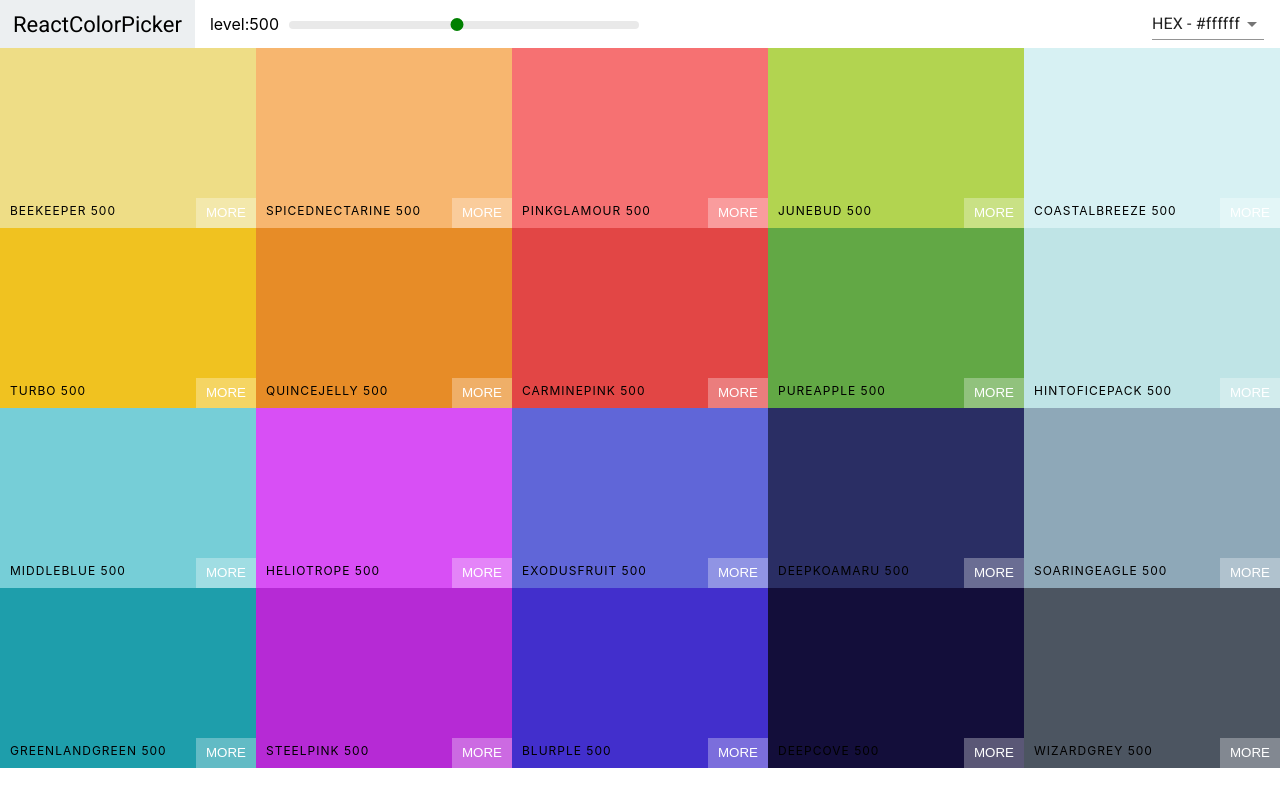
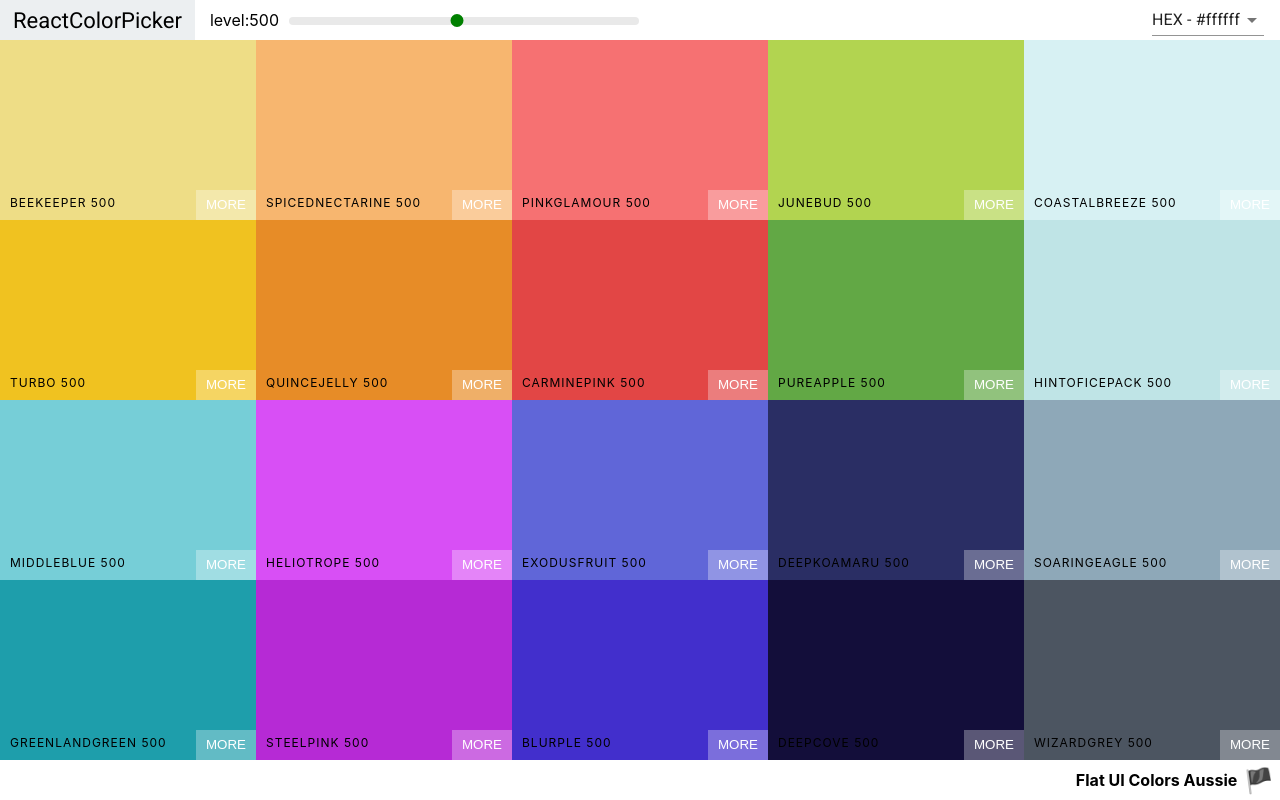
Before and after one commit to sachinjachak2001/color-app, a React (Create React App) app: page / in a window 1280 px wide. Built offline with nearby package versions, Linux system fonts and the light colour scheme.

Commit message:
footer added

```diff
--- a/src/Navbar.css
+++ b/src/Navbar.css
@@ -2,7 +2,7 @@
   display: flex;
   align-items: center;
   justify-content: flex-start;
-  height: 6vh;
+  height: 5vh;
 }
 
 .logo {
--- a/src/Navbar.js
+++ b/src/Navbar.js
@@ -4,10 +4,10 @@
 import Snackbar from "@material-ui/core/Snackbar";
 import CloseIcon from "@material-ui/icons/Close";
 import IconButton from "@material-ui/core/IconButton";
-import Slider, { Range } from "rc-slider";
+import Slider from "rc-slider";
 import "rc-slider/assets/index.css";
 import "./Navbar.css";
-import { VerticalAlignBottom } from "@material-ui/icons";
+// import { VerticalAlignBottom } from "@material-ui/icons";
 
 class Navbar extends Component {
   constructor(props) {
@@ -24,7 +24,7 @@
     this.props.handleChange(e.target.value);
   }
   render() {
-    let { level, changeLevels, handleChange } = this.props;
+    let { level, changeLevels } = this.props;
     let { format } = this.state;
     return (
       <header className="Navbar">
--- a/src/Palette.css
+++ b/src/Palette.css
@@ -4,3 +4,16 @@
 .Palette-colors {
   height: 90%;
 }
+
+.Palette-fotter {
+  background-color: white;
+  height: 5vh;
+  display: flex;
+  justify-content: flex-end;
+  align-items: center;
+  font-weight: bold;
+}
+.emoji {
+  font-size: 1.5rem;
+  margin: 0.4rem;
+}
--- a/src/Palette.js
+++ b/src/Palette.js
@@ -21,10 +21,10 @@
     this.setState({ format: val });
   }
   render() {
-    const { colors } = this.props.palette;
+    const { colors, paletteName, emoji } = this.props.palette;
     const { level, format } = this.state;
     const colorBoxes = colors[level].map((color) => (
-      <ColorBox background={color[format]} name={color.name} />
+      <ColorBox background={color[format]} name={color.name} key={color.id} />
     ));
     return (
       <div className="Palette">
@@ -33,12 +33,12 @@
           changeLevels={this.changeLevels}
           handleChange={this.changeFormat}
         />
-        {/* Navbar goes here */}
-        <div className="Palette-colors">
-          {/* Bunch of color- boxes goes here */}
-          {colorBoxes}
-        </div>
-        {/* Footer goes here */}
+
+        <div className="Palette-colors">{colorBoxes}</div>
+        <footer className="Palette-fotter">
+          {paletteName}
+          <span className="emoji">{emoji}</span>
+        </footer>
       </div>
     );
   }
--- a/src/seedColors.js
+++ b/src/seedColors.js
@@ -109,7 +109,7 @@
   {
     paletteName: "Flat UI Colors Aussie",
     id: "flat-ui-colors-aussie",
-    emoji: "🇦🇺",
+    emoji: "🏴",
     colors: [
       { name: "Beekeeper", color: "#f6e58d" },
       { name: "SpicedNectarine", color: "#ffbe76" },
```
